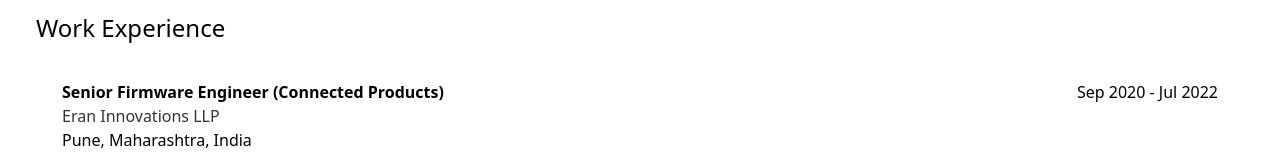
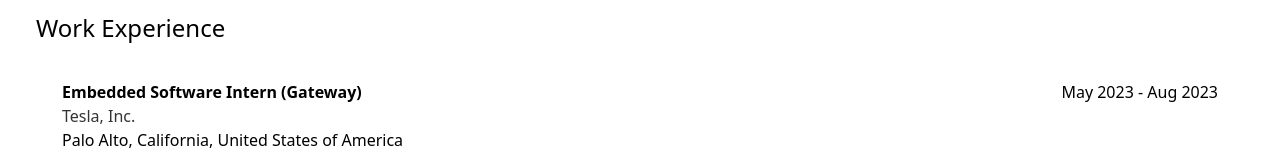
Before and after one commit to swanav/swanav.github.io, a Svelte app: page / in a window 1280 px wide. Shown: the part 789-952 px from the top of the page. Built offline with nearby package versions, Linux system fonts and the light colour scheme.

Commit message:
Update WorkExperience to include Tesla work experience

```diff
--- a/src/WorkExperience.svelte
+++ b/src/WorkExperience.svelte
@@ -11,6 +11,32 @@
 <section>
     <Heading size="text-2xl">Work Experience</Heading>
     <ul class="divide-y divide-gray-300">
+        <li class="p-4 hover:bg-gray-50 cursor-pointer">
+            <div
+                class="work-experience-row"
+                on:click={() => clickRow("embedded-software-intern-tesla")}
+            >
+                <div>
+                    <div class="qualification">
+                        Embedded Software Intern (Gateway)
+                    </div>
+                    <div class="company">
+                        <LinkText url="https://www.tesla.com/"
+                            >Tesla, Inc.</LinkText
+                        >
+                    </div>
+                    <div class="location">Palo Alto, California, United States of America</div>
+                </div>
+                <div>
+                    <div class="period">May 2023 - Aug 2023</div>
+                </div>
+            </div>
+            <div class="work-experience-details-row" transition:fade>
+                <ul>
+
+                </ul>
+            </div>
+        </li>
         <li class="p-4 hover:bg-gray-50 cursor-pointer">
             <div
                 class="work-experience-row"
```
